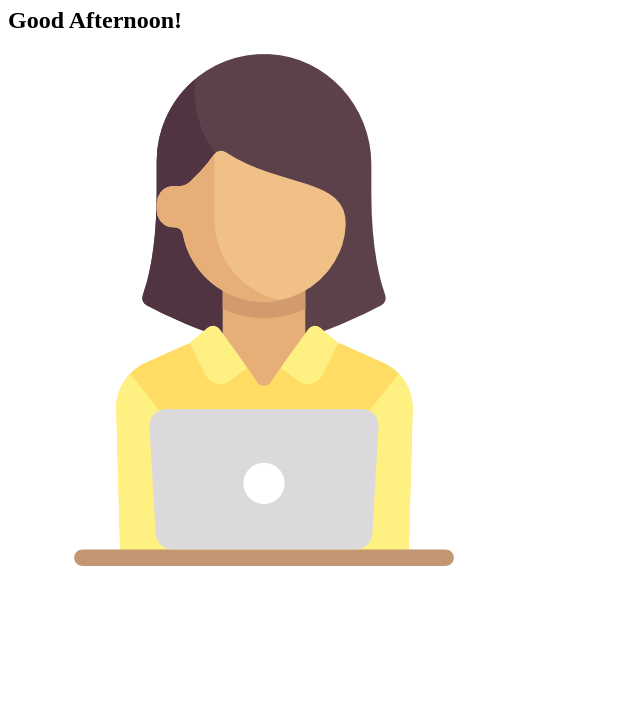
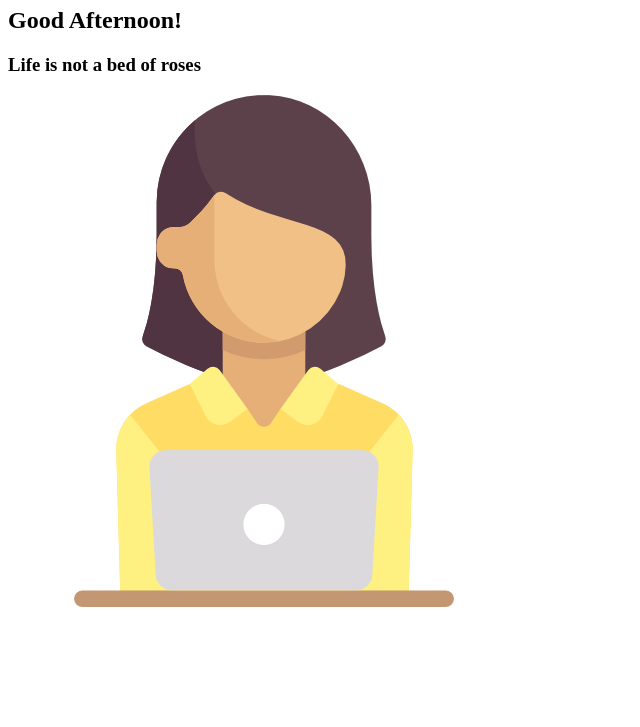
Before and after one commit to humayranurananna/my-third-repo, a plain HTML site: page index.html in a window 1280 px wide. Shown: the part 73-800 px from the top of the page, without its empty margins (0-640 px from the left). Drawn offline with Linux system fonts and the light colour scheme.

Commit message:
xtra adding done

```diff
--- a/index.html
+++ b/index.html
@@ -9,6 +9,7 @@
 <body>
     <h1>Hi...This is me</h1>
     <h2>Good Afternoon!</h2>
+    <h3>Life is not a bed of roses</h3>
     <img src="img1.png" alt="">
 </body>
 </html>
```
